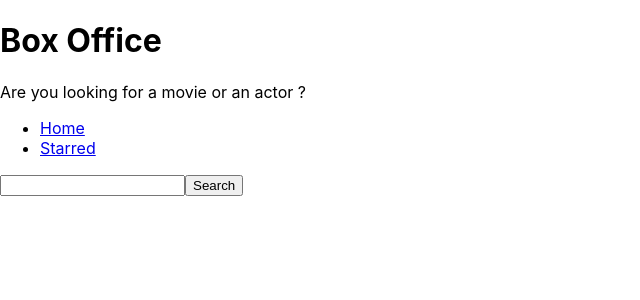
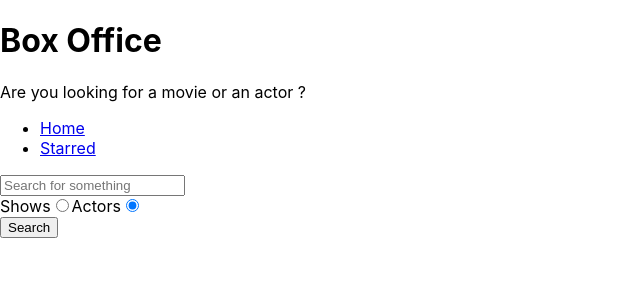
Before and after one commit to Ankit-Sengar/boxoffice, a React (Create React App) app: page / in a window 1280 px wide. Shown: the top 300 px of the page, without its empty margins (0-640 px from the left). Built offline with nearby package versions, Linux system fonts and the light colour scheme.

Commit message:
Add actor search

```diff
--- /dev/null
+++ b/src/misc/config.js
@@ -0,0 +1,8 @@
+const API_BASE_URL = 'https://api.tvmaze.com';
+
+export async function apiGet(queryString) {
+  const response = await fetch(`${API_BASE_URL}${queryString}`).then(r =>
+    r.json()
+  );
+  return response;
+}
--- a/src/pages/Home.js
+++ b/src/pages/Home.js
@@ -1,37 +1,80 @@
 import React, { useState } from 'react';
 import MainPageLayout from '../components/MainPageLayout';
+import { apiGet } from '../misc/config';
 
 const Home = () => {
   const [input, setInput] = useState('');
+  const [results, setResult] = useState(null);
+  const [searchOption, setSearchOption] = useState('');
+
+  const isShowsSearch = searchOption === 'shows';
 
   const onInputChange = ev => {
     setInput(ev.target.value);
   };
 
   const onSearch = () => {
-    // https://api.tvmaze.com/search/shows?q=girls
-    fetch(`https://api.tvmaze.com/search/shows?q=${input}`)
-      .then(r => r.json())
-      .then(result => {
-        // eslint-disable-next-line no-console
-        console.log(result);
-      });
+    apiGet(`/search/${searchOption}?q=${input}`).then(result => {
+      setResult(result);
+    });
   };
   const onKeyDown = ev => {
     if (ev.keyCode === 13) onSearch();
+  };
+
+  const renderResults = () => {
+    if (results && results.length === 0) {
+      return <div>No results</div>;
+    }
+    if (results && results.length > 0) {
+      return results[0].show
+        ? results.map(item => <div key={item.show.id}>{item.show.name}</div>)
+        : results.map(item => (
+            <div key={item.person.id}>{item.person.name}</div>
+          ));
+    }
+    return null;
+  };
+
+  const onRadioChange = ev => {
+    setSearchOption(ev.target.value);
   };
 
   return (
     <MainPageLayout>
       <input
         type="text"
+        placeholder="Search for something"
         onChange={onInputChange}
         onKeyDown={onKeyDown}
         value={input}
       />
+      <div>
+        <label htmlFor="shows-search">
+          Shows
+          <input
+            id="shows-search"
+            type="radio"
+            value="shows"
+            checked={isShowsSearch}
+            onChange={onRadioChange}
+          />
+        </label>
+        <label htmlFor="actors-search">
+          Actors
+          <input
+            id="actors-search"
+            type="radio"
+            value="people"
+            checked={!isShowsSearch}
+            onChange={onRadioChange}
+          />
+        </label>
+      </div>
       <button type="button" onClick={onSearch}>
         Search
       </button>
+      {renderResults()}
     </MainPageLayout>
   );
 };
```
